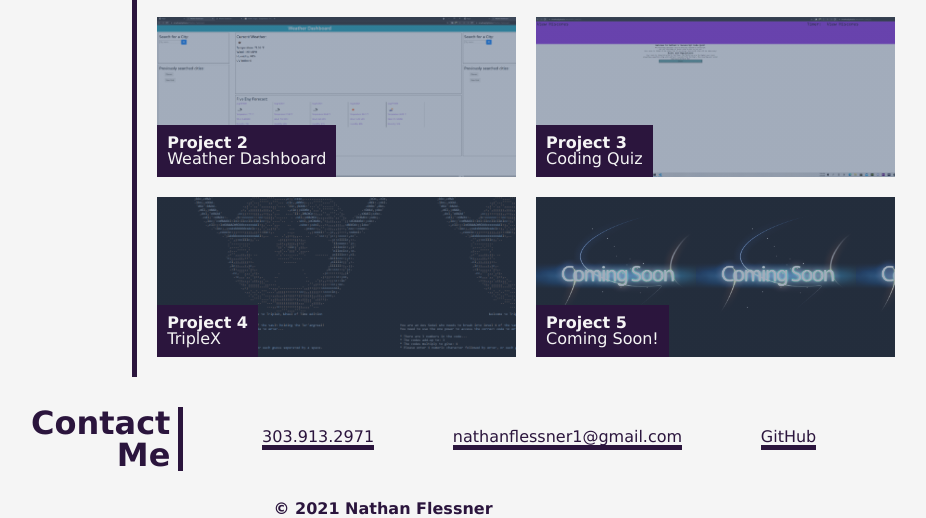
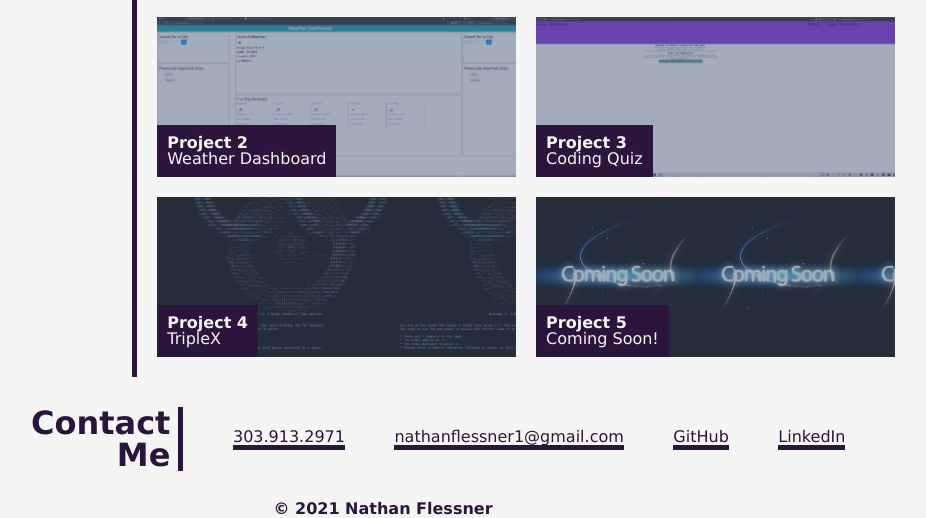
Before and after one commit to SirNathanJF/updated-portfolio, a plain HTML site: page index.html in a window 1280 px wide. Shown: the part 1031-1549 px from the top of the page, without its empty margins (257-1183 px from the left). Drawn offline with Linux system fonts and the light colour scheme.

Commit message:
added link for linkedin

```diff
--- a/index.html
+++ b/index.html
@@ -81,6 +81,7 @@
                         <li><a href="tel:+1-303-913-2971">303.913.2971</a></li>
                         <li><a href="mailto:nathanflessner1@gmail.com">nathanflessner1@gmail.com</a></li>
                         <li><a href="https://github.com/SirNathanJF" target="blank">GitHub</a></li>
+                        <li><a href="https://linkedin.com/in/nathan-flessner">LinkedIn</a></li>
                     </ul>
                 </div>
         </section>
```
